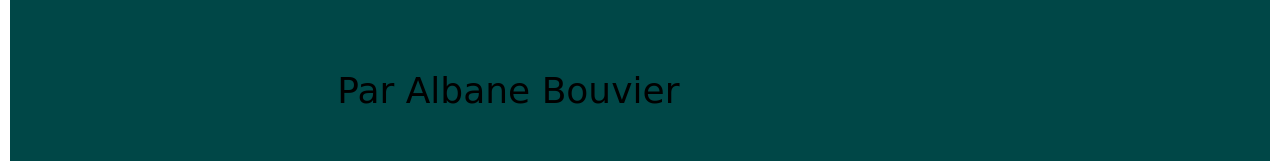
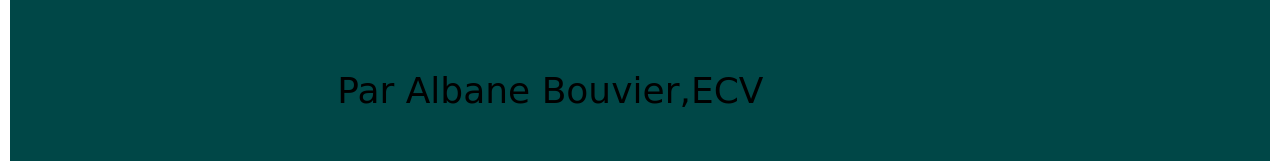
Before and after one commit to AlbaneBouvier/b3-projet01-aesop, a plain HTML site: page index.html in a window 1280 px wide. Shown: the part 282-443 px from the top of the page. Drawn offline with Linux system fonts and the light colour scheme; files whose address does not match are found by name; a web font is replaced by a local one.

Commit message:
Update index.html
changement de texte

```diff
--- a/index.html
+++ b/index.html
@@ -10,7 +10,7 @@
 
   <header>
 <div class="header-content">
-  <p>Par Albane Bouvier</p>
+  <p>Par Albane Bouvier,ECV</p>
   <h1>Aesop's Fables</h1>
 
 </div>
```
